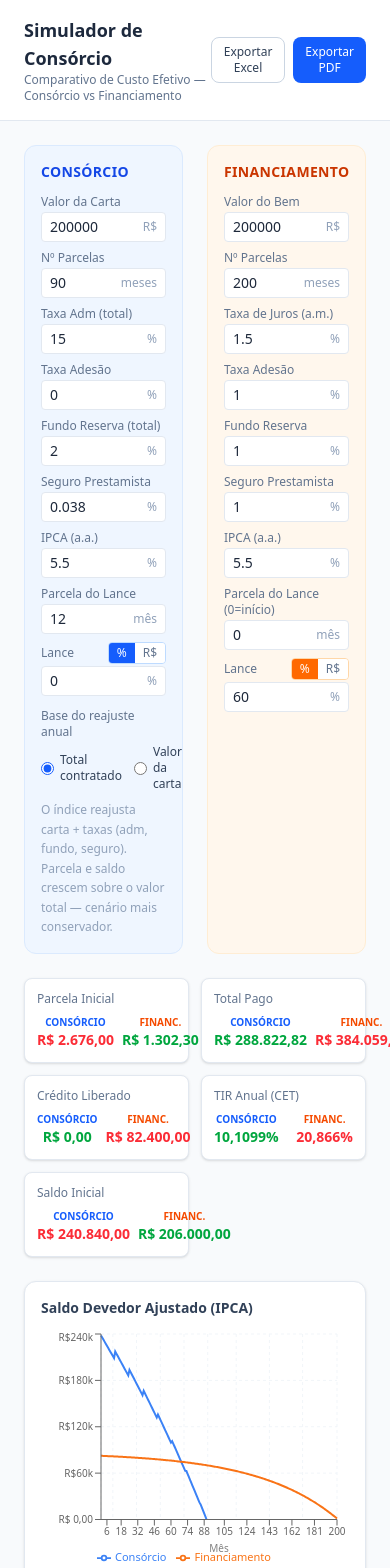
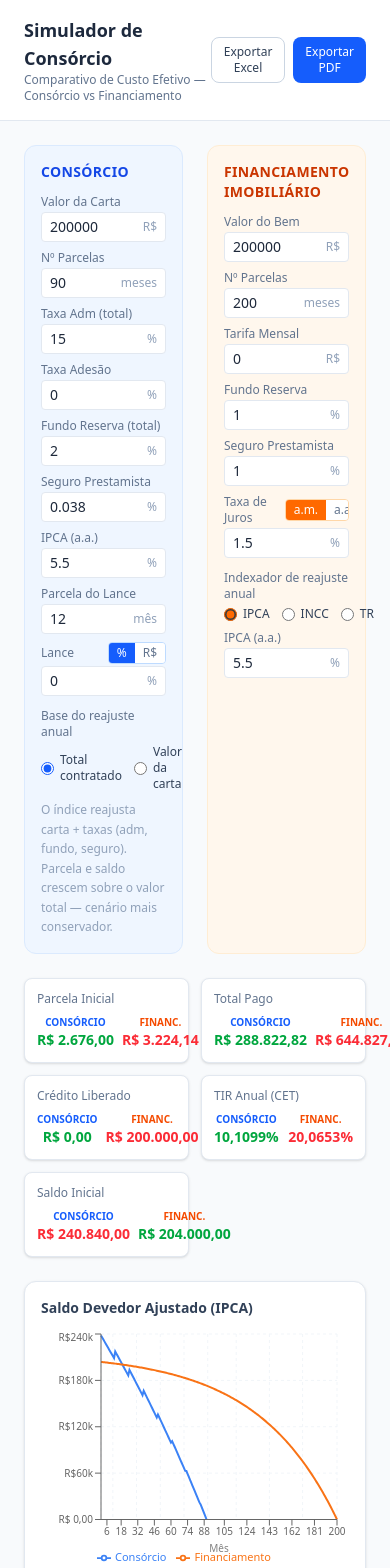
Before and after one commit to SetUp-Assessoria/cet-consorcio, a React (Vite) app: page / in a window 390 px wide. Shown: the top 1568 px of the page. Built offline with nearby package versions, Linux system fonts and the light colour scheme.

Commit message:
feat: financiamento imobiliário sem lance — taxa juros a.m./a.a., tarifa mensal R$, indexador IPCA/INCC/TR

```diff
--- a/src/components/InputPanel.tsx
+++ b/src/components/InputPanel.tsx
@@ -1,4 +1,4 @@
-import type { BaseReajuste, LanceMode, ConsorcioParams, FinanciamentoParams } from '../domain/types'
+import type { BaseReajuste, LanceMode, TaxaJurosMode, Indexador, ConsorcioParams, FinanciamentoParams } from '../domain/types'
 
 type FieldDef = {
   key: string
@@ -24,12 +24,9 @@ const CONSORCIO_FIELDS: FieldDef[] = [
 const FINANCIAMENTO_FIELDS: FieldDef[] = [
   { key: 'valorCarta', label: 'Valor do Bem', unit: 'R$', step: 1000, min: 1000, max: 10000000 },
   { key: 'parcelas', label: 'Nº Parcelas', unit: 'meses', step: 1, min: 12, max: 360 },
-  { key: 'taxaJuros', label: 'Taxa de Juros (a.m.)', unit: '%', step: 0.001, min: 0, max: 0.05, isPercent: true },
-  { key: 'taxaAdesao', label: 'Taxa Adesão', unit: '%', step: 0.001, min: 0, max: 0.1, isPercent: true },
+  { key: 'taxaMensal', label: 'Tarifa Mensal', unit: 'R$', step: 10, min: 0, max: 10000 },
   { key: 'fundoReserva', label: 'Fundo Reserva', unit: '%', step: 0.001, min: 0, max: 0.1, isPercent: true },
   { key: 'seguro', label: 'Seguro Prestamista', unit: '%', step: 0.001, min: 0, max: 0.1, isPercent: true },
-  { key: 'ipca', label: 'IPCA (a.a.)', unit: '%', step: 0.001, min: 0, max: 0.3, isPercent: true },
-  { key: 'parcelaLance', label: 'Parcela do Lance (0=início)', unit: 'mês', step: 1, min: 0, max: 360 },
 ]
 
 function Campo({ field, value, onChange }: { field: FieldDef; value: number; onChange: (v: number) => void }) {
@@ -122,6 +119,70 @@ function CampoLance({
   )
 }
 
+function CampoTaxaJuros({
+  taxaJuros,
+  taxaJurosMode,
+  onChange,
+}: {
+  taxaJuros: number
+  taxaJurosMode: TaxaJurosMode
+  onChange: (taxaJuros: number, mode: TaxaJurosMode) => void
+}) {
+  // taxaJuros armazenado sempre em a.m.; exibe convertido quando modo é anual
+  const isAnual = taxaJurosMode === 'anual'
+  const displayVal = isAnual
+    ? +((Math.pow(1 + taxaJuros, 12) - 1) * 100).toFixed(4)
+    : +(taxaJuros * 100).toFixed(4)
+
+  const handleChange = (raw: number) => {
+    const frac = raw / 100
+    const mensal = isAnual ? Math.pow(1 + frac, 1 / 12) - 1 : frac
+    onChange(mensal, taxaJurosMode)
+  }
+
+  const handleModeChange = (mode: TaxaJurosMode) => {
+    onChange(taxaJuros, mode) // mantém a taxa mensal; só muda exibição
+  }
+
+  return (
+    <div className="flex flex-col gap-0.5">
+      <div className="flex items-center justify-between">
+        <label className="text-xs font-medium text-slate-500">Taxa de Juros</label>
+        <div className="flex rounded border border-orange-200 overflow-hidden text-xs">
+          {(['mensal', 'anual'] as TaxaJurosMode[]).map((m) => (
+            <button
+              key={m}
+              type="button"
+              onClick={() => handleModeChange(m)}
+              className={`px-2 py-0.5 transition-colors ${
+                taxaJurosMode === m
+                  ? 'bg-orange-500 text-white font-medium'
+                  : 'bg-white text-slate-500 hover:bg-slate-50'
+              }`}
+            >
+              {m === 'mensal' ? 'a.m.' : 'a.a.'}
+            </button>
+          ))}
+        </div>
+      </div>
+      <div className="flex items-center gap-1 rounded border border-slate-200 bg-white px-2 py-1 focus-within:border-blue-400">
+        <input
+          type="number"
+          step={isAnual ? 0.01 : 0.001}
+          min={0}
+          value={displayVal}
+          onChange={(e) => {
+            const raw = parseFloat(e.target.value)
+            if (!isNaN(raw)) handleChange(raw)
+          }}
+          className="w-full min-w-0 bg-transparent text-sm outline-none"
+        />
+        <span className="shrink-0 text-xs text-slate-400">%</span>
+      </div>
+    </div>
+  )
+}
+
 interface Props {
   consorcioParams: ConsorcioParams
   onConsorcioChange: (p: ConsorcioParams) => void
@@ -185,7 +246,7 @@ export function InputPanel({ consorcioParams, onConsorcioChange, financiamentoPa
 
       {/* Financiamento */}
       <div className="rounded-xl border border-orange-100 bg-orange-50 p-4">
-        <h2 className="mb-3 text-sm font-semibold uppercase tracking-wide text-orange-700">Financiamento</h2>
+        <h2 className="mb-3 text-sm font-semibold uppercase tracking-wide text-orange-700">Financiamento Imobiliário</h2>
         <div className="grid grid-cols-1 gap-2 sm:grid-cols-2">
           {FINANCIAMENTO_FIELDS.map((f) => (
             <Campo
@@ -195,14 +256,38 @@ export function InputPanel({ consorcioParams, onConsorcioChange, financiamentoPa
               onChange={(v) => onFinanciamentoChange({ ...financiamentoParams, [f.key]: v })}
             />
           ))}
-          <CampoLance
-            lanceMode={financiamentoParams.lanceMode}
-            lance={financiamentoParams.lance}
-            accentClass="bg-orange-500"
-            borderClass="border-orange-200"
-            onModeChange={(m) => onFinanciamentoChange({ ...financiamentoParams, lanceMode: m, lance: 0 })}
-            onLanceChange={(v) => onFinanciamentoChange({ ...financiamentoParams, lance: v })}
+          <CampoTaxaJuros
+            taxaJuros={financiamentoParams.taxaJuros}
+            taxaJurosMode={financiamentoParams.taxaJurosMode}
+            onChange={(taxa, mode) => onFinanciamentoChange({ ...financiamentoParams, taxaJuros: taxa, taxaJurosMode: mode })}
           />
+        </div>
+
+        {/* Indexador de reajuste */}
+        <div className="mt-3 flex flex-col gap-1">
+          <p className="text-xs font-medium text-slate-500">Indexador de reajuste anual</p>
+          <div className="flex gap-3">
+            {(['IPCA', 'INCC', 'TR'] as Indexador[]).map((idx) => (
+              <label key={idx} className="flex items-center gap-1.5 cursor-pointer">
+                <input
+                  type="radio"
+                  name="indexador"
+                  value={idx}
+                  checked={financiamentoParams.indexador === idx}
+                  onChange={() => onFinanciamentoChange({ ...financiamentoParams, indexador: idx })}
+                  className="accent-orange-500"
+                />
+                <span className="text-xs text-slate-700">{idx}</span>
+              </label>
+            ))}
+          </div>
+          <div className="mt-1">
+            <Campo
+              field={{ key: 'indiceAnual', label: `${financiamentoParams.indexador} (a.a.)`, unit: '%', step: 0.001, min: 0, max: 0.5, isPercent: true }}
+              value={financiamentoParams.indiceAnual}
+              onChange={(v) => onFinanciamentoChange({ ...financiamentoParams, indiceAnual: v })}
+            />
+          </div>
         </div>
       </div>
     </div>
--- a/src/domain/financiamento.ts
+++ b/src/domain/financiamento.ts
@@ -2,13 +2,10 @@ import type { FinanciamentoParams, LinhaAmortizacao, ResultadoSimulacao } from '
 import { pmt, irr, npv } from './financeiro'
 
 export function calcularFinanciamento(p: FinanciamentoParams): ResultadoSimulacao {
-  const custas = p.taxaAdesao + p.fundoReserva + p.seguro
+  const custas = p.fundoReserva + p.seguro
   const saldoInicial = p.valorCarta * (1 + custas)
-  const valorLance = p.lanceMode === 'financeiro' ? p.lance : saldoInicial * p.lance
-
-  // Saldo após lance automático (aplicado antes das parcelas)
-  const saldoAposLance = Math.max(0, saldoInicial - valorLance)
-  const parcelaInicial = pmt(p.taxaJuros, p.parcelas, saldoAposLance)
+  const parcelaBase = pmt(p.taxaJuros, p.parcelas, saldoInicial)
+  const parcelaInicial = parcelaBase + p.taxaMensal
 
   const linhas: LinhaAmortizacao[] = []
   let saldo = saldoInicial
@@ -18,31 +15,23 @@ export function calcularFinanciamento(p: FinanciamentoParams): ResultadoSimulaca
   const fluxoIRR: number[] = [p.valorCarta]
 
   for (let mes = 1; mes <= p.parcelas; mes++) {
-    // Reajuste IPCA a cada 12 meses
     if (mes > 1 && (mes - 1) % 12 === 0) {
-      cartaAjustada = cartaAjustada * (1 + p.ipca)
+      cartaAjustada = cartaAjustada * (1 + p.indiceAnual)
     }
 
-    const lanceAtual =
-      p.parcelaLance > 0 && mes === p.parcelaLance && p.lance > 0
-        ? valorLance
-        : mes === 1 && p.parcelaLance === 0 && p.lance > 0
-          ? valorLance
-          : 0
+    const juros = saldo * p.taxaJuros
+    const amortizacao = Math.max(0, parcelaBase - juros)
+    const parcelaJuros = Math.min(parcelaBase, saldo + juros)
+    const parcelaReal = parcelaJuros + p.taxaMensal
 
-    // Juros do período sobre saldo atual
-    const juros = saldo * p.taxaJuros
-    const amortizacao = Math.max(0, parcelaInicial - juros)
-    const parcelaReal = Math.min(parcelaInicial, saldo + juros)
-
-    saldo = Math.max(0, saldo - amortizacao - lanceAtual)
-    totalPago += parcelaReal + lanceAtual
-    fluxoIRR.push(-(parcelaReal + lanceAtual))
+    saldo = Math.max(0, saldo - amortizacao)
+    totalPago += parcelaReal
+    fluxoIRR.push(-parcelaReal)
 
     linhas.push({
       mes,
       parcela: parcelaReal,
-      lance: lanceAtual,
+      lance: 0,
       saldo,
       saldoAjustado: saldo,
       cartaAjustada,
@@ -59,7 +48,7 @@ export function calcularFinanciamento(p: FinanciamentoParams): ResultadoSimulaca
     saldoDevedor: saldoInicial,
     parcelaInicial,
     totalPago,
-    creditoLiberado: saldoAposLance,
+    creditoLiberado: p.valorCarta,
     tirMensal,
     tirAnual,
     vpl: vplVal,
--- a/src/domain/types.ts
+++ b/src/domain/types.ts
@@ -16,17 +16,19 @@ export interface ConsorcioParams {
   baseReajuste: BaseReajuste
 }
 
+export type TaxaJurosMode = 'mensal' | 'anual'
+export type Indexador = 'IPCA' | 'INCC' | 'TR'
+
 export interface FinanciamentoParams {
   valorCarta: number
   parcelas: number
-  taxaJuros: number     // % a.m. ex: 0.015
-  taxaAdesao: number    // % ex: 0.01
-  fundoReserva: number  // % ex: 0.01
-  seguro: number        // % ex: 0.01
-  ipca: number          // % a.a.
-  lance: number         // fração (0–1) se percentual; R$ absoluto se financeiro
-  lanceMode: LanceMode
-  parcelaLance: number  // mês (0 = sem lance)
+  taxaJuros: number         // sempre % a.m. (domínio usa esta)
+  taxaJurosMode: TaxaJurosMode
+  taxaMensal: number        // tarifa mensal fixa em R$
+  fundoReserva: number      // % ex: 0.01
+  seguro: number            // % ex: 0.01
+  indexador: Indexador
+  indiceAnual: number       // taxa a.a. do indexador escolhido
 }
 
 export interface LinhaAmortizacao {
--- a/src/hooks/useSimulacao.ts
+++ b/src/hooks/useSimulacao.ts
@@ -21,13 +21,12 @@ export const DEFAULT_FINANCIAMENTO: FinanciamentoParams = {
   valorCarta: 200000,
   parcelas: 200,
   taxaJuros: 0.015,
-  taxaAdesao: 0.01,
+  taxaJurosMode: 'mensal',
+  taxaMensal: 0,
   fundoReserva: 0.01,
   seguro: 0.01,
-  ipca: 0.055,
-  lance: 0.60,
-  lanceMode: 'percentual',
-  parcelaLance: 0,
+  indexador: 'IPCA',
+  indiceAnual: 0.055,
 }
 
 export function useSimulacao() {
```
Also changed, not shown: 1 other file (tests, documents, lock files or other folders).
